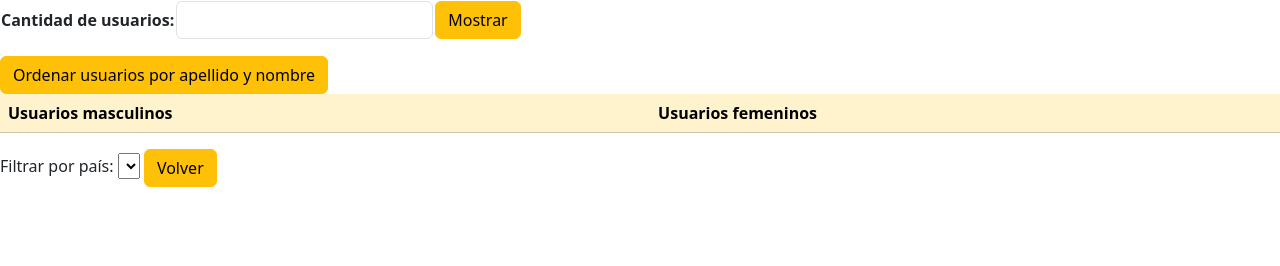
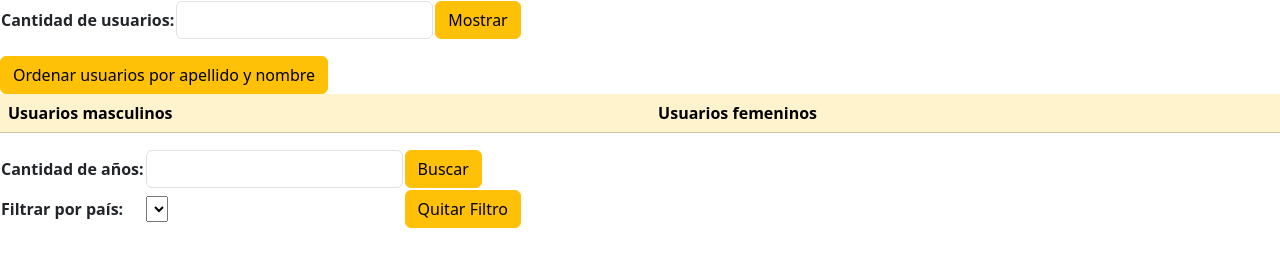
Before and after one commit to nairoking/Ejercicio-Obligatorio-QuintanaMiguel, a plain HTML site: page index.html in a window 1280 px wide. Drawn offline with nearby package versions, Linux system fonts and the light colour scheme.

Commit message:
colores y boton quitar filtro

```diff
--- a/funciones.js
+++ b/funciones.js
@@ -141,6 +141,22 @@ ordenarBtn.addEventListener('click', () => {
   ordenarUsuariosPorApellidoYNombre(masculinosglobal, femeninoglobal);
 });
 
+
+const buscarBtn = document.querySelector('#btanio');
+
+
+buscarBtn.addEventListener('click', () =>{
+      const x = document.querySelector('#anio').value;
+
+      const filtrados = guardados.filter(u => {
+
+        return u.registered.age > x;
+    });
+
+    console.log(filtrados.length);
+      mostrarUsuarios(filtrados);
+});
+
 const volverBtn = document.querySelector('#volver');
 volverBtn.addEventListener('click', () =>{
   const select = document.querySelector('#paises-select');
--- a/index.html
+++ b/index.html
@@ -36,12 +36,11 @@
               <button type="submit" class="btn btn-warning">Mostrar</button>
             </th>
           </tr>
+
         </thead>
       </table>
+    </form>
 
-
-
-    </form>
 
 
   <table class="table table-striped">
@@ -54,9 +53,35 @@
     </thead>
     <tbody id="usuarios"></tbody>
   </table>
-  <label for="pais">Filtrar por país:</label>
-  <select id="paises-select" name="pais"></select>
-  <button id="volver" class="btn btn-warning">Volver</button>
+  <table>
+    <thead>
+      <tr>
+          <th>
+            <label for="años" class="col-form-label">Cantidad de años:</label>
+          </th>
+          <th>
+            <input type="number" class="form-control" id="anio" name="anio" min="1" required>
+          </th>
+          <th>
+            <button class="btn btn-warning" id="btanio">Buscar</button>
+          </th>
+        </tr>
+        <tr>
+          <th>
+            <label for="pais">Filtrar por país:</label>
+          </th>
+          <th>
+            <select id="paises-select" name="pais"></select>
+          </th>
+          <th>
+            <button id="volver" class="btn btn-warning">Quitar Filtro</button>
+          </th>
+        </tr>
+    </thead>
+  </table>
+
+
+
 
 
 
```
